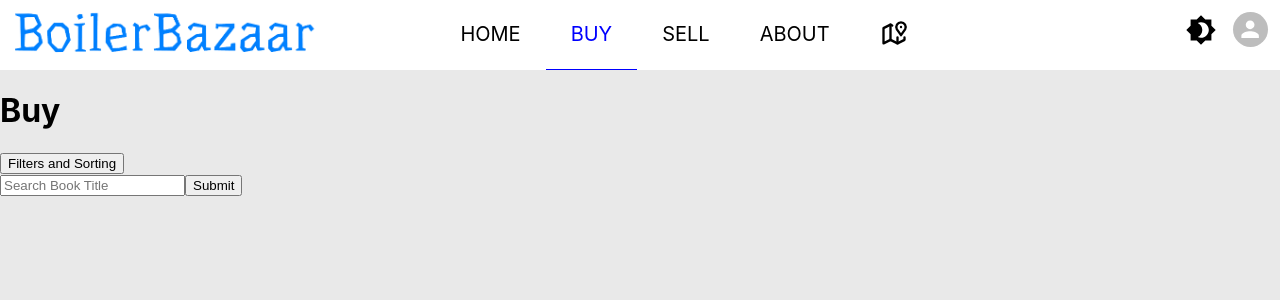
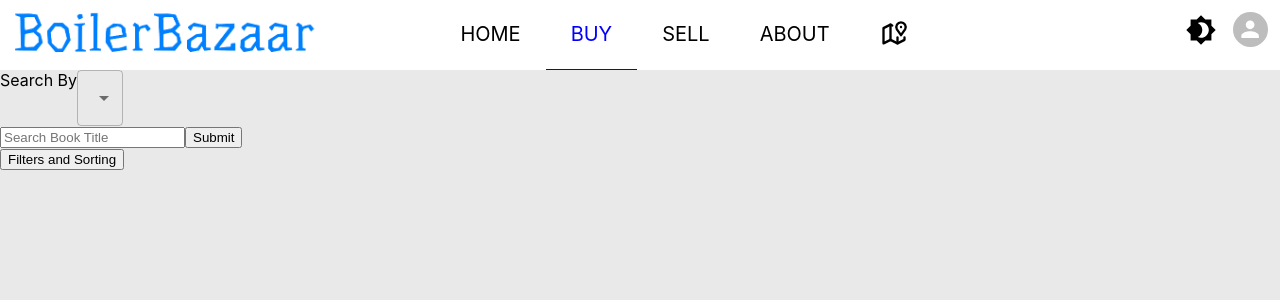
Before and after one commit to wang4621/boilerbazaar, a React (Create React App) app: page /buy in a window 1280 px wide. Shown: the top 300 px of the page. Built offline with nearby package versions, Linux system fonts and the light colour scheme; no server answers.

Commit message:
buyUI needs scan

```diff
--- a/src/pages/Buy.js
+++ b/src/pages/Buy.js
@@ -1,5 +1,9 @@
 import './Buy.css';
 import { TextField, MenuItem } from '@mui/material';
+import $ from 'jquery';
+import * as React from 'react';
+import {v4 as uuidv4} from 'uuid';
+
 
 function Buy() {
     //Function to toggle the display of filters and sorting options
@@ -14,21 +18,60 @@ function Buy() {
         }
     }
 
-    /*var input = document.getElementById("searchBar");
-    input.addEventListener("keypress", function(event) {
-        if (event.key === "Enter") {
-        event.preventDefault();
-        document.getElementById("searchBtn").click();
-        }
-    });*/
+
 
     function search() {
-        alert('search')
+        alert("filter" + document.getElementById("searchFilter").value);
+        $.ajax({
+            url: 'https://66gta0su26.execute-api.us-east-1.amazonaws.com/Prod/listing?listingID=db7ba216-b6f6-45bb-952d-ce4f0aa8a169',
+            type: 'GET',
+            success: function (result) {
+                //alert(JSON.stringify(result))
+                let returnedItem = result.Item;
+
+                search = document.getElementById('searchBar').value;
+                const listings = document.getElementById("listings");
+                const listingList = ["Title: " + returnedItem.title + " Author: " + returnedItem.isbn + " ISBN: " + returnedItem.isbn + " Edition: " + returnedItem.condition + " Condition: " + returnedItem.price + " Price: " + returnedItem.price + " Description: " + returnedItem.description];
+
+                while (listings.hasChildNodes()) {
+                    listings.removeChild(listings.firstChild);
+                }
+                for (let item of listingList) {
+                    let newListing = document.createElement('li');
+                    let a = document.createElement('a');
+                    let text = document.createTextNode(item.trim());
+                    a.appendChild(text);
+                    a.title = "title";
+                    a.href = "";
+                    newListing.appendChild(a);
+                    listings.appendChild(newListing);
+                }
+            },
+            error: function (result) {
+                alert(JSON.stringify(result));
+            }
+        });
+
     }
 
     return (
         <div class="buyDisplay">
-            <h1>Buy</h1>
+
+                <label>
+                    Search By
+                    <TextField id="searchFilter" select>
+                        <MenuItem value="title">Title</MenuItem>
+                        <MenuItem value="author">Author</MenuItem>
+                        <MenuItem value="isbn">ISBN</MenuItem>
+                    </TextField>
+                </label>
+
+            <div>
+                <form id="searchFrm" ></form>
+                <input id="searchBar" type="text" placeholder ="Search Book Title"></input>
+                <input id="searchBtn" type="submit" onClick={search}></input>
+            </div>
+
             <button id="filtersButton" onClick={toggleFilters}>Filters and Sorting</button>
             <div class="filters" id="filters">
                 <div class="filterCheckboxes">
@@ -81,11 +124,13 @@ function Buy() {
                     </TextField>
                 </label>
             </div>
+
             <div>
-                <form id="searchFrm" ></form>
-                <input id="searchBar" type="text" placeholder ="Search Book Title"></input>
-                <input id="searchBtn" type="submit" onClick={search}></input>
+                <ul id="listings">
+
+                </ul>
             </div>
+
         </div>
     )
 }
```
Also changed, not shown: src/pages/singleListing.css (added), src/pages/singleListing.js (added).
